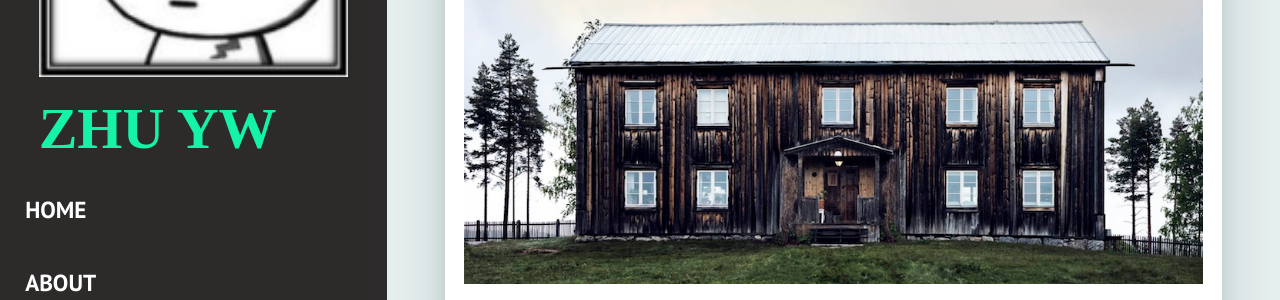
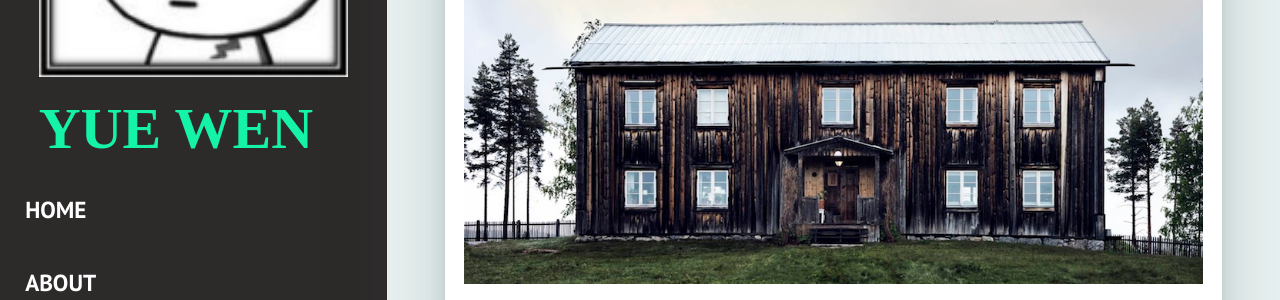
Before and after one commit to zywok/zywok.github.io, a Jekyll site: the page built from index.html, in a window 1280 px wide. Shown: the part 288-588 px from the top of the page. Built offline with Jekyll 4.4.1, drawn with Linux system fonts in a browser that asks for light colours; some web fonts are replaced; the list of posts is cut into pages by our own code.

Commit message:
Update _config.yml

```diff
--- a/_config.yml
+++ b/_config.yml
@@ -1,5 +1,5 @@
 # Profile information
-name: ZHU YW
+name: YUE WEN
 title: Zhu Yuewen's HomePage
 description: > # this means to ignore newlines until "baseurl:"
   Write an awesome description for your new site here. You can edit this
```
